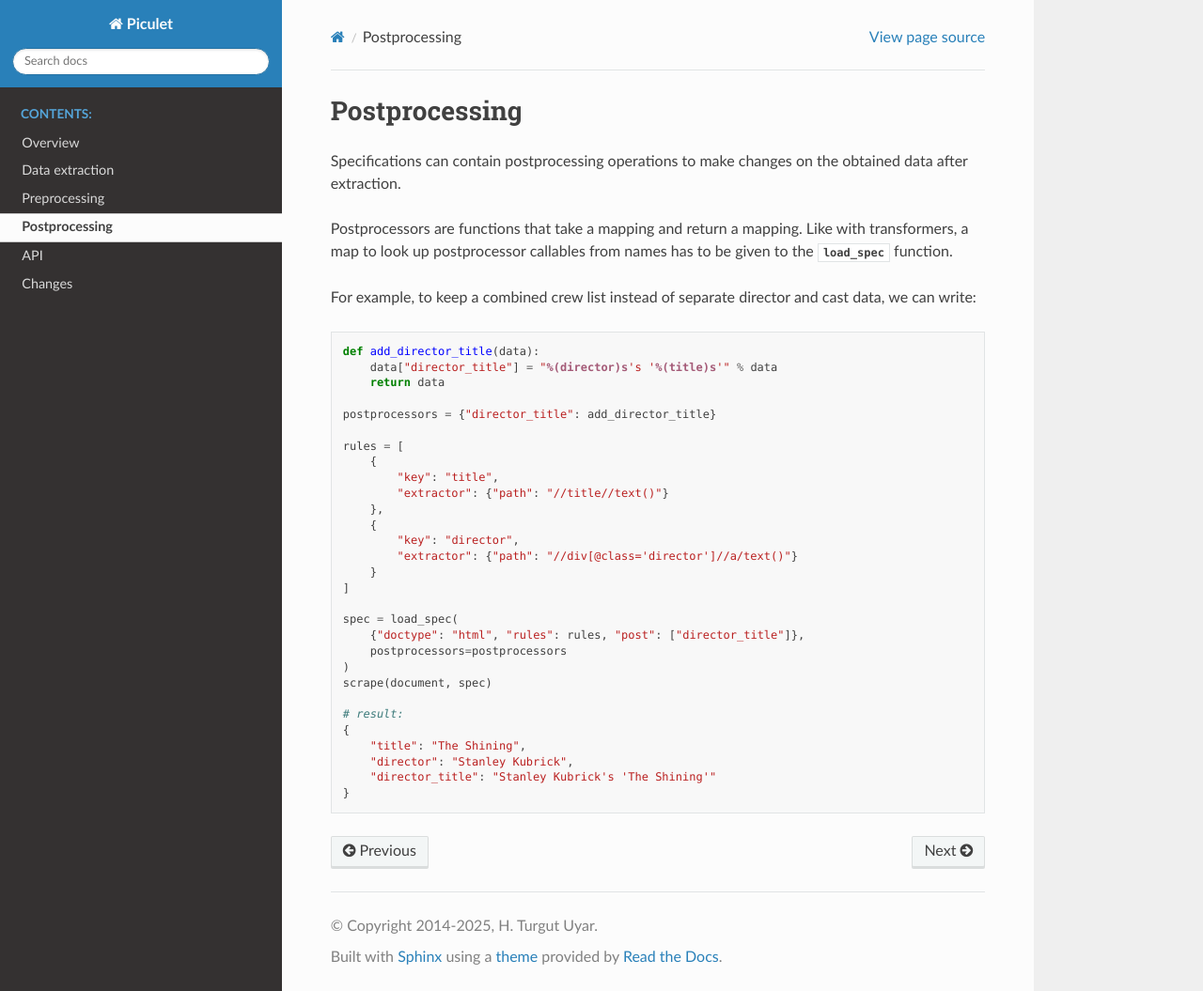
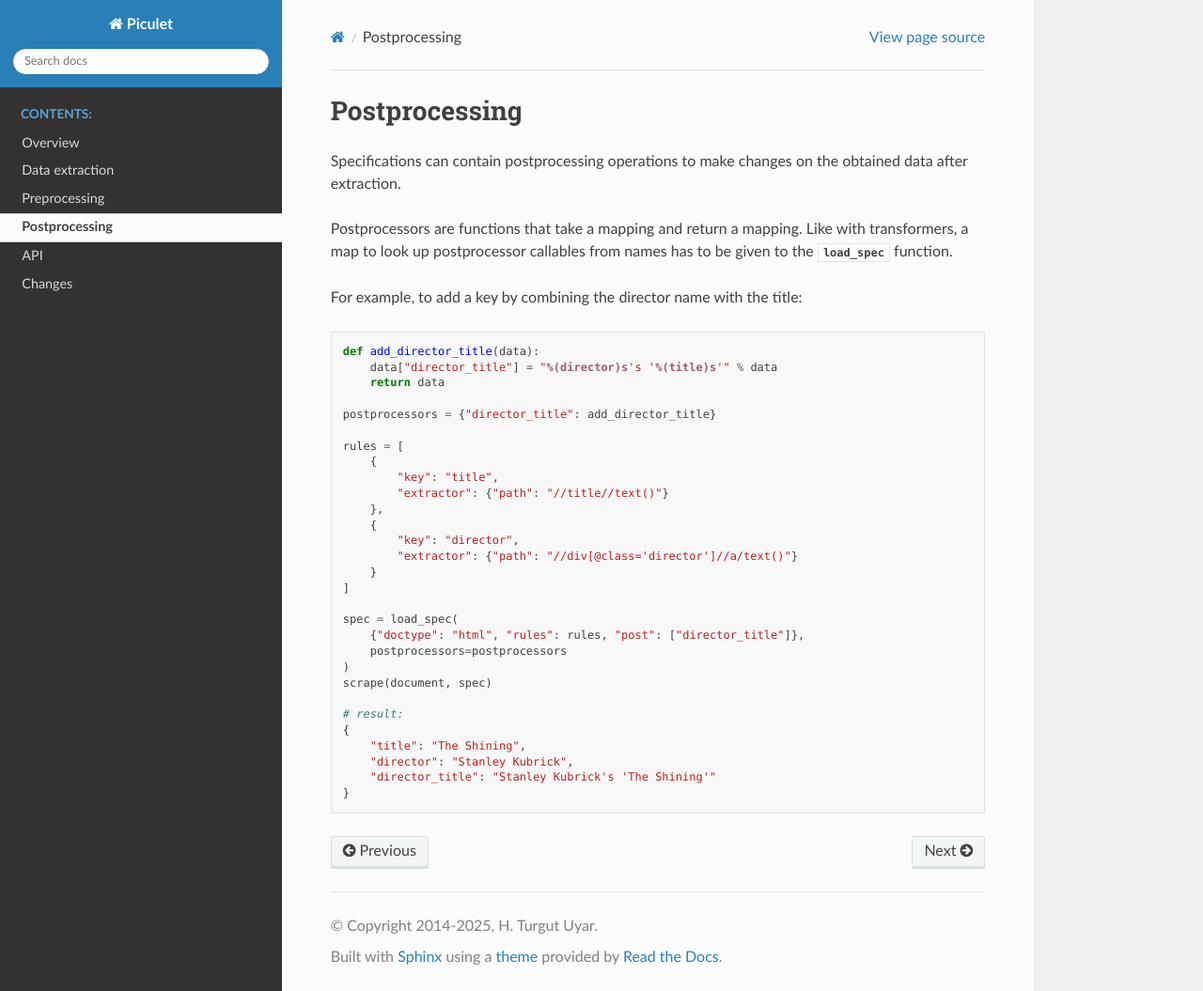
Before and after one commit to uyar/piculet, a Sphinx documentation site: the page built from docs/postprocess.rst, in a window 1280 px wide and 1055 px high. Shown: the whole window at 94% size. Built offline with Sphinx 7.4.7 and the Read the Docs theme 3.1.0, drawn with Linux system fonts in a browser that asks for light colours.

Commit message:
Restore overlooked change in documentation

```diff
--- a/docs/postprocess.rst
+++ b/docs/postprocess.rst
@@ -8,8 +8,7 @@ Postprocessors are functions that take a mapping and return a mapping.
 Like with transformers, a map to look up postprocessor callables from names
 has to be given to the :func:`load_spec <piculet.load_spec>` function.
 
-For example, to keep a combined crew list instead of separate
-director and cast data, we can write:
+For example, to add a key by combining the director name with the title:
 
 .. code-block:: python
 
```
